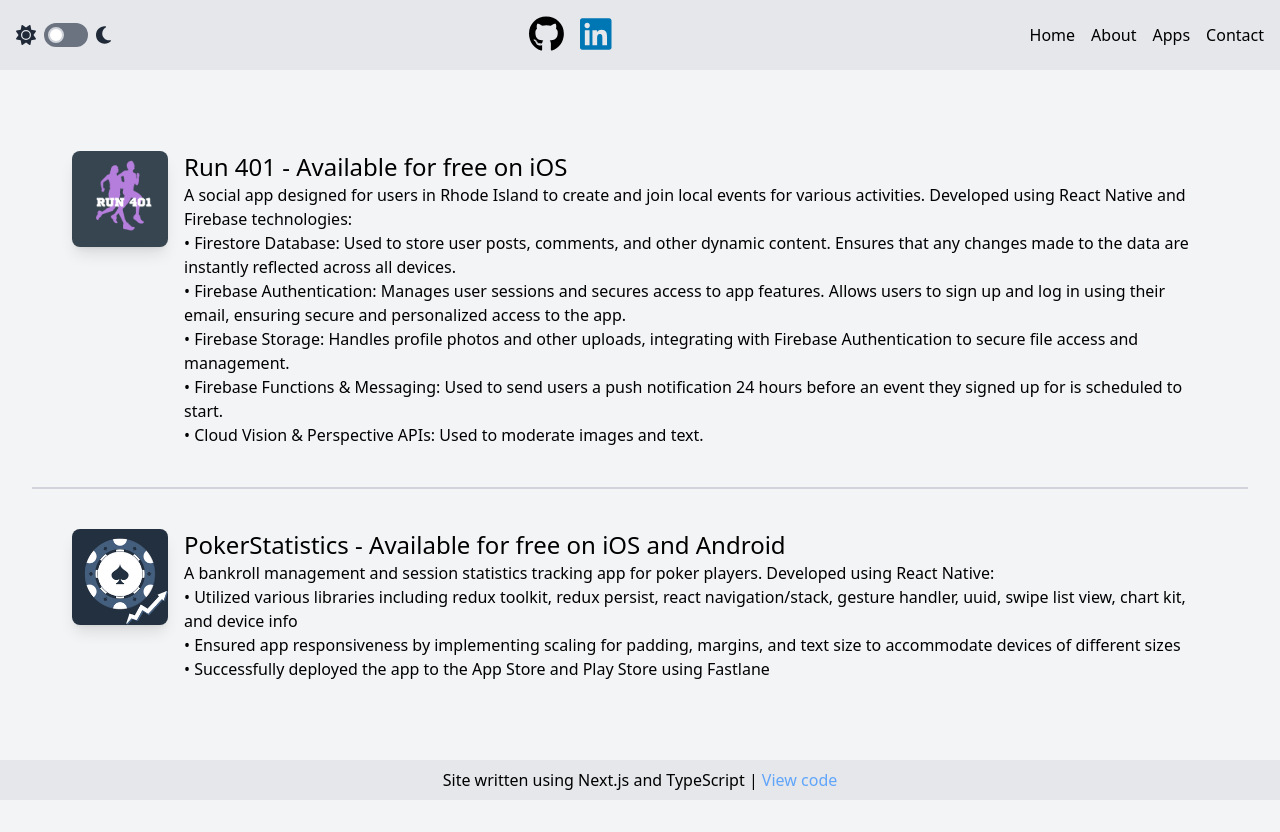
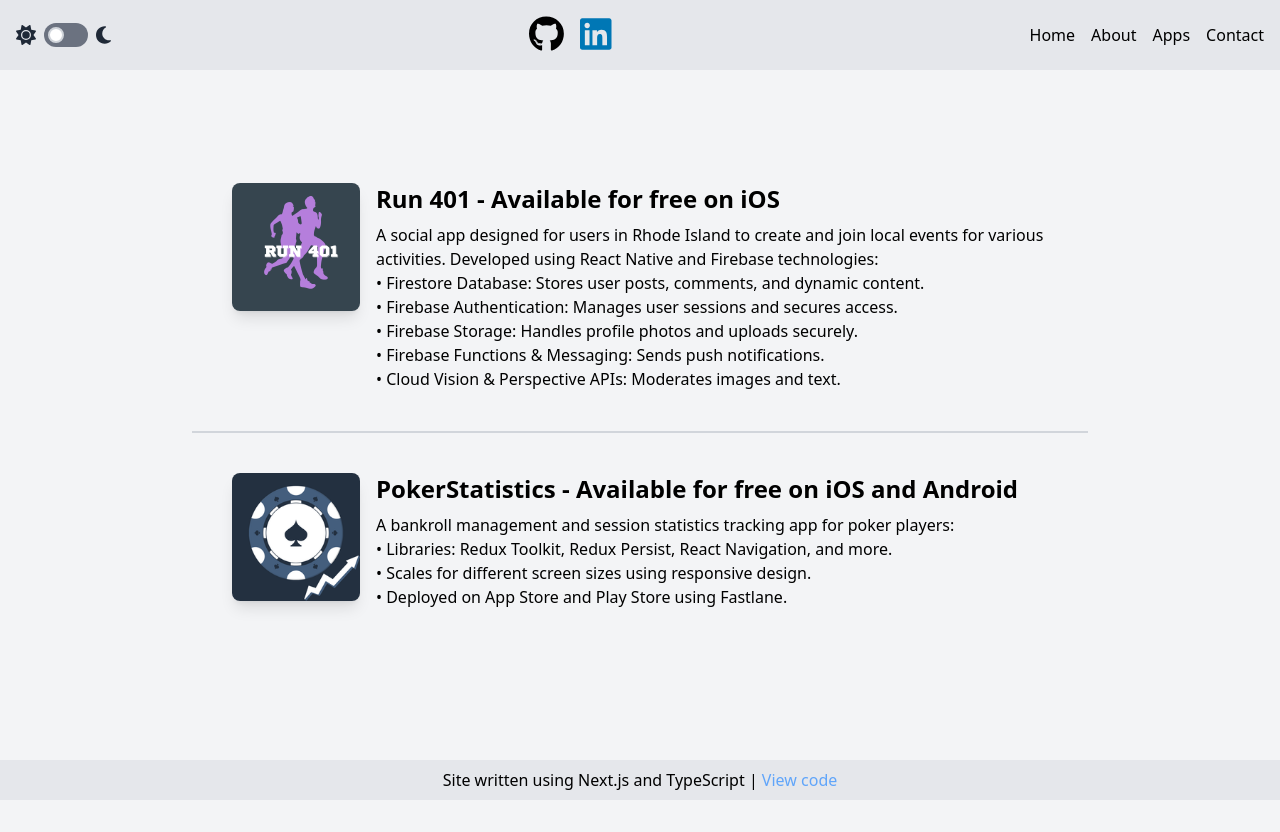
Before and after one commit to neilmccaffrey/Personal-site, a Next.js app: page /apps in a window 1280 px wide. Built offline with nearby package versions, Linux system fonts and the light colour scheme.

Commit message:
chnaged text size and padding top for screens smaller than md

```diff
--- a/app/about/page.tsx
+++ b/app/about/page.tsx
@@ -15,7 +15,9 @@
   };
   return (
     <section className="flex flex-col justify-center items-center min-h-screen p-4">
-      <h1 className="text-6xl dark:text-white text-center mb-4">Skills</h1>
+      <h1 className="text-3xl md:text-6xl dark:text-white text-center mb-4 mt-16 md:mt-0">
+        Skills
+      </h1>
       {/* grid for uniformity */}
       <div className="grid grid-cols-1 md:grid-cols-2 lg:grid-cols-3 gap-4 justify-items-center">
         {/* Top 3 Cards */}
@@ -27,8 +29,8 @@
           variants={cardsTop}
           transition={{ duration: 0.8 }}
         >
-          <p className="dark:text-white text-4xl">Languages</p>
-          <p className="dark:text-white mt-4 text-2xl">
+          <p className="dark:text-white text-2xl md:text-4xl">Languages</p>
+          <p className="dark:text-white mt-4 text-xl md:text-2xl">
             • JavaScript
             <br />• HTML/CSS
             <br />• TypeScript
@@ -45,8 +47,8 @@
           variants={cardsTop}
           transition={{ duration: 0.8 }}
         >
-          <p className="dark:text-white text-4xl">Front-End</p>
-          <p className="dark:text-white mt-4 text-2xl">
+          <p className="dark:text-white text-2xl md:text-4xl">Front-End</p>
+          <p className="dark:text-white mt-4 text-xl md:text-2xl">
             • React.js
             <br />• React Native
             <br />• Next.js
@@ -62,8 +64,8 @@
           variants={cardsTop}
           transition={{ duration: 0.8 }}
         >
-          <p className="dark:text-white text-4xl">Back-End</p>
-          <p className="dark:text-white mt-4 text-2xl">
+          <p className="dark:text-white text-2xl md:text-4xl">Back-End</p>
+          <p className="dark:text-white mt-4 text-xl md:text-2xl">
             • Firebase
             <br />• AWS
             <br />• REST
@@ -80,8 +82,10 @@
           variants={cardsBottom}
           transition={{ duration: 0.8 }}
         >
-          <p className="dark:text-white text-4xl">Database Technologies</p>
-          <p className="dark:text-white mt-4 text-2xl">
+          <p className="dark:text-white text-2xl md:text-4xl">
+            Database Technologies
+          </p>
+          <p className="dark:text-white mt-4 text-xl md:text-2xl">
             • Firebase Firestore
             <br />• SQL
             <br />• NoSQL
@@ -95,8 +99,10 @@
           variants={cardsBottom}
           transition={{ duration: 0.8 }}
         >
-          <p className="dark:text-white text-4xl">DevOps and Tools</p>
-          <p className="dark:text-white mt-4 text-2xl">
+          <p className="dark:text-white text-2xl md:text-4xl">
+            DevOps and Tools
+          </p>
+          <p className="dark:text-white mt-4 text-xl md:text-2xl">
             • Git
             <br />• GitHub Actions
             <br />• Fastlane
@@ -111,8 +117,8 @@
           variants={cardsBottom}
           transition={{ duration: 0.8 }}
         >
-          <p className="dark:text-white text-4xl">Cloud Services</p>
-          <p className="dark:text-white mt-4 text-2xl">
+          <p className="dark:text-white text-2xl md:text-4xl">Cloud Services</p>
+          <p className="dark:text-white mt-4 text-xl md:text-2xl">
             • Firebase
             <br />• AWS
             <br />• Google Cloud
--- a/app/apps/page.tsx
+++ b/app/apps/page.tsx
@@ -4,8 +4,9 @@
 const Apps: React.FC = () => {
   return (
     <div className="flex flex-col items-center justify-center min-h-screen p-4">
-      <div className="border-b-2 border-gray-300 p-10 flex space-x-4">
-        <div className="w-24 h-24 rounded-lg shadow-lg dark:border-2 dark:border-gray-300 dark:bg-white overflow-hidden flex-shrink-0">
+      {/* App 1 */}
+      <div className="border-b-2 border-gray-300 p-6 md:p-10 pt-16 md:pt-0 flex flex-col md:flex-row space-y-6 md:space-y-0 md:space-x-4 max-w-4xl w-full">
+        <div className="w-24 h-24 md:w-32 md:h-32 rounded-lg shadow-lg dark:border-2 dark:border-gray-300 dark:bg-white overflow-hidden flex-shrink-0 mx-auto md:mx-0">
           <Image
             src={'/images/run401.png'}
             alt={''}
@@ -14,34 +15,31 @@
             className="object-cover w-full h-full"
           />
         </div>
-        <div className="flex-col">
-          <p className="dark:text-white text-2xl">
+        <div className="flex flex-col text-center md:text-left">
+          <p className="dark:text-white text-xl md:text-2xl font-bold">
             Run 401 - Available for free on iOS
           </p>
-          <p className="dark:text-white">
+          <p className="dark:text-white text-sm md:text-base mt-2">
             A social app designed for users in Rhode Island to create and join
             local events for various activities. Developed using React Native
             and Firebase technologies:
             <br />
-            • Firestore Database: Used to store user posts, comments, and other
-            dynamic content. Ensures that any changes made to the data are
-            instantly reflected across all devices. <br />
-            • Firebase Authentication: Manages user sessions and secures access
-            to app features. Allows users to sign up and log in using their
-            email, ensuring secure and personalized access to the app. <br />
-            • Firebase Storage: Handles profile photos and other uploads,
-            integrating with Firebase Authentication to secure file access and
-            management. <br />
-            • Firebase Functions & Messaging: Used to send users a push
-            notification 24 hours before an event they signed up for is
-            scheduled to start.
-            <br />• Cloud Vision & Perspective APIs: Used to moderate images and
-            text.
+            • Firestore Database: Stores user posts, comments, and dynamic
+            content.
+            <br />
+            • Firebase Authentication: Manages user sessions and secures access.
+            <br />
+            • Firebase Storage: Handles profile photos and uploads securely.
+            <br />
+            • Firebase Functions & Messaging: Sends push notifications.
+            <br />• Cloud Vision & Perspective APIs: Moderates images and text.
           </p>
         </div>
       </div>
-      <div className=" p-10 flex space-x-4">
-        <div className="w-24 h-24 rounded-lg shadow-lg dark:border-2 dark:border-gray-300 dark:bg-white overflow-hidden flex-shrink-0">
+
+      {/* App 2 */}
+      <div className="p-6 md:p-10 flex flex-col md:flex-row space-y-6 md:space-y-0 md:space-x-4 max-w-4xl w-full">
+        <div className="w-24 h-24 md:w-32 md:h-32 rounded-lg shadow-lg dark:border-2 dark:border-gray-300 dark:bg-white overflow-hidden flex-shrink-0 mx-auto md:mx-0">
           <Image
             src={'/images/pokerStatistics.png'}
             alt={''}
@@ -50,21 +48,19 @@
             className="object-cover w-full h-full"
           />
         </div>
-        <div className="flex-col">
-          <p className="dark:text-white text-2xl">
+        <div className="flex flex-col text-center md:text-left">
+          <p className="dark:text-white text-xl md:text-2xl font-bold">
             PokerStatistics - Available for free on iOS and Android
           </p>
-          <p className="dark:text-white">
+          <p className="dark:text-white text-sm md:text-base mt-2">
             A bankroll management and session statistics tracking app for poker
-            players. Developed using React Native:
-            <br />• Utilized various libraries including redux toolkit, redux
-            persist, react navigation/stack, gesture handler, uuid, swipe list
-            view, chart kit, and device info
-            <br />• Ensured app responsiveness by implementing scaling for
-            padding, margins, and text size to accommodate devices of different
-            sizes
-            <br />• Successfully deployed the app to the App Store and Play
-            Store using Fastlane
+            players:
+            <br />
+            • Libraries: Redux Toolkit, Redux Persist, React Navigation, and
+            more.
+            <br />
+            • Scales for different screen sizes using responsive design.
+            <br />• Deployed on App Store and Play Store using Fastlane.
           </p>
         </div>
       </div>
--- a/app/layout.tsx
+++ b/app/layout.tsx
@@ -16,13 +16,17 @@
   return (
     <html lang="en">
       <head>
+        <meta
+          name="viewport"
+          content="width=device-width, initial-scale=1.0, viewport-fit=cover"
+        />
         {metadata.title && <title>{metadata.title as string}</title>}
         {metadata.description && (
           <meta name="description" content={metadata.description} />
         )}
         <link rel="icon" sizes="32x32" href="/images/favicon-32x32.png" />
       </head>
-      <body className="overflow-x-hidden bg-gray-100 dark:bg-customDark flex flex-col min-h-screen overflow-hidden">
+      <body className="bg-gray-100 dark:bg-customDark flex flex-col min-h-screen lg:overflow-hidden">
         <Header />
         <main className="container flex-grow mx-auto p-4">{children}</main>
         <Footer />
--- a/app/page.tsx
+++ b/app/page.tsx
@@ -1,9 +1,10 @@
+'use client';
 import Link from 'next/link';
 
 export default function Page() {
   return (
-    <section className="container mx-auto p-4 dark:text-white min-h-screen flex flex-col justify-center">
-      <h1 className="text-6xl">Hi, I’m Neil McCaffrey</h1>
+    <section className="container mx-auto p-4 dark:text-white min-h-screen flex flex-col justify-center pt-16">
+      <h1 className="text-3xl md:text-6xl">Hi, I’m Neil McCaffrey</h1>
       <p className="mt-4 text-2xl  dark:text-white">
         I am a software developer who enjoys creating fullstack mobile and web
         applications. I like learning new languages and tools, and I have
```
Also changed, not shown: tailwind.config.ts (+8 -8 lines).
